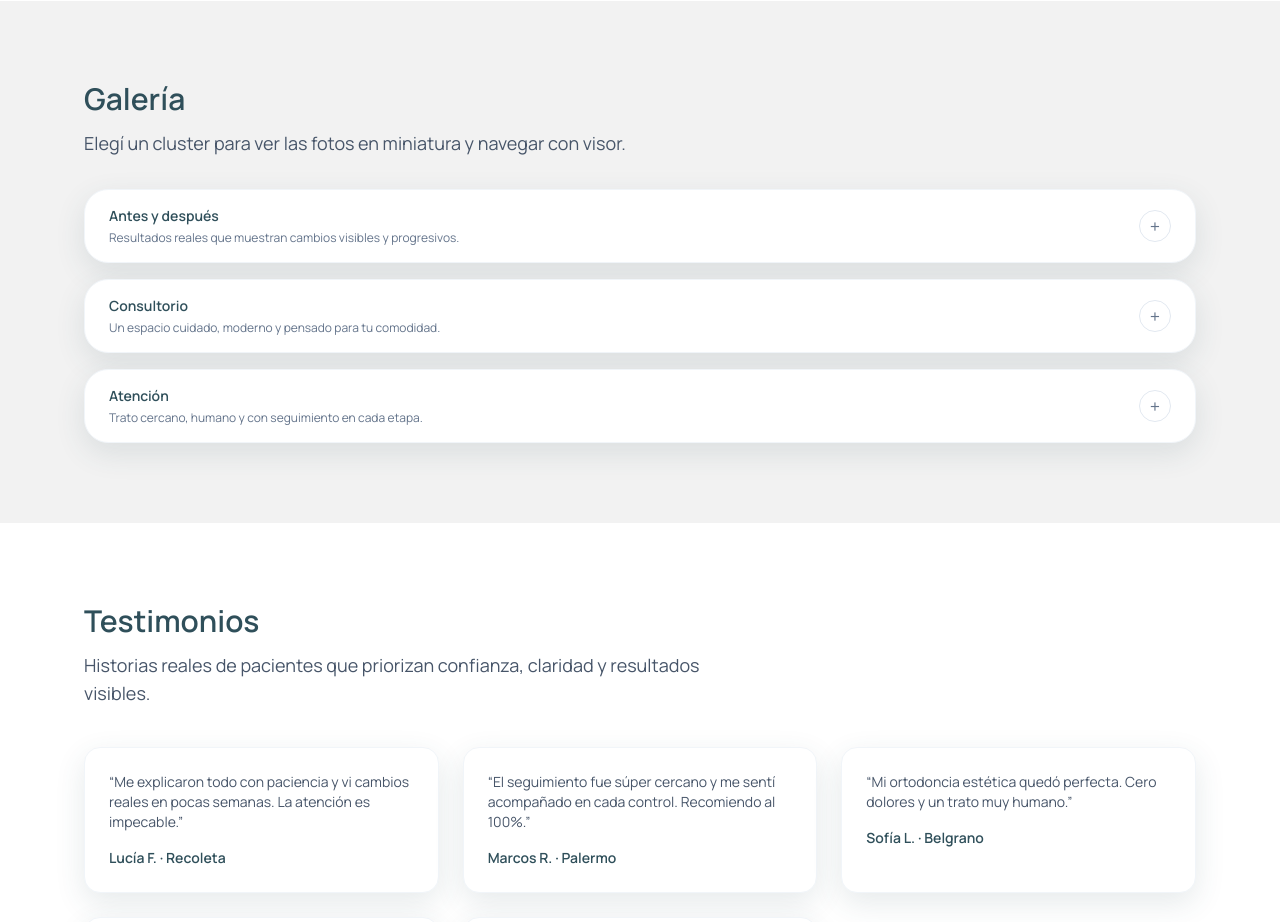
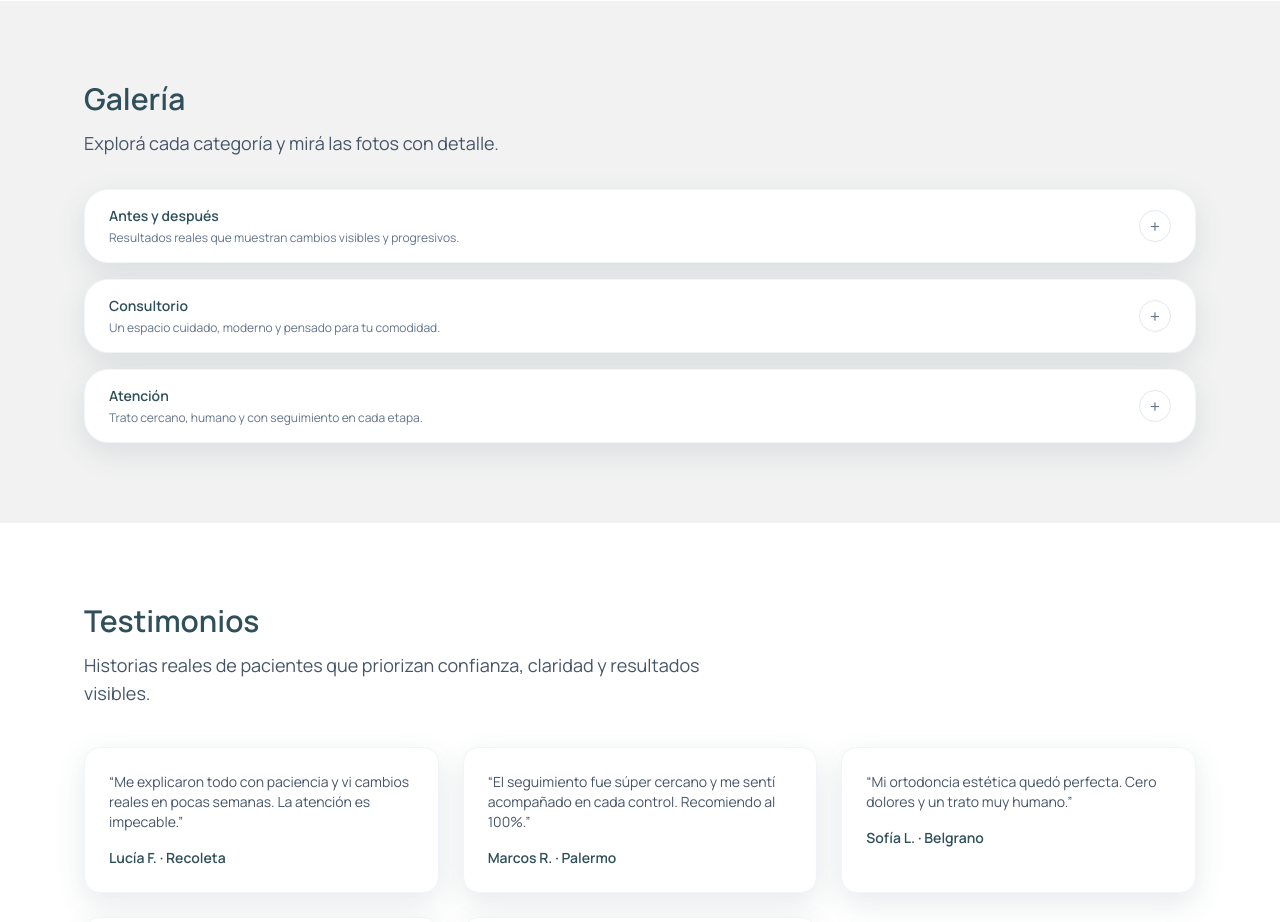
Before and after one commit to gefm2002/maida, a React (Vite) app: page / in a window 1280 px wide. Shown: the part 2280-3202 px from the top of the page. Built offline with nearby package versions, Linux system fonts and the light colour scheme.

Commit message:
Update landing changes

```diff
--- a/src/App.tsx
+++ b/src/App.tsx
@@ -250,7 +250,7 @@ function App() {
           <div className="mx-auto w-full max-w-6xl px-5">
             <h2 className="section-title">Galería</h2>
             <p className="section-subtitle">
-              Elegí un cluster para ver las fotos en miniatura y navegar con visor.
+              Explorá cada categoría y mirá las fotos con detalle.
             </p>
             <div className="mt-8 space-y-4">
               {galleryClusters.map((cluster) => {
@@ -360,7 +360,7 @@ function App() {
                                     className="h-20 w-full object-cover"
                                     loading="lazy"
                                   />
-                                </button>
+        </button>
                               ))}
                             </div>
                           </div>
```
